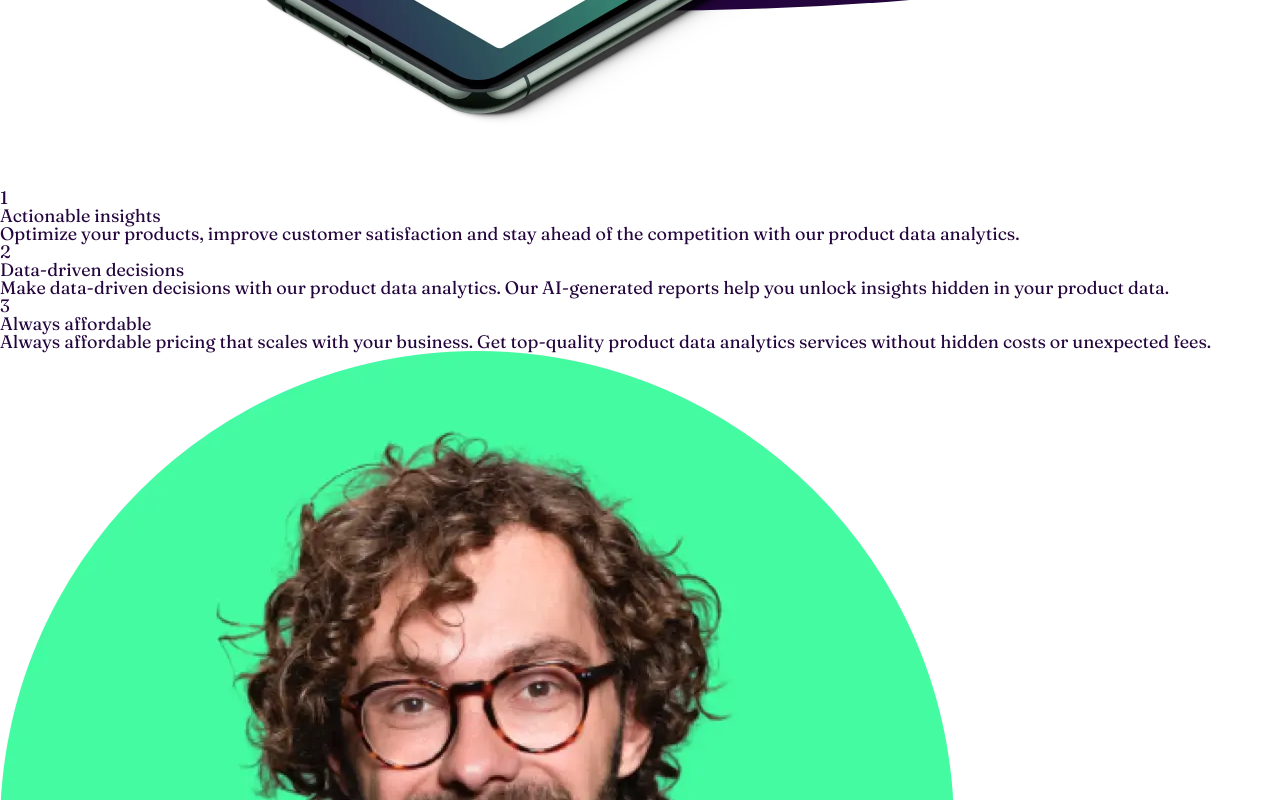
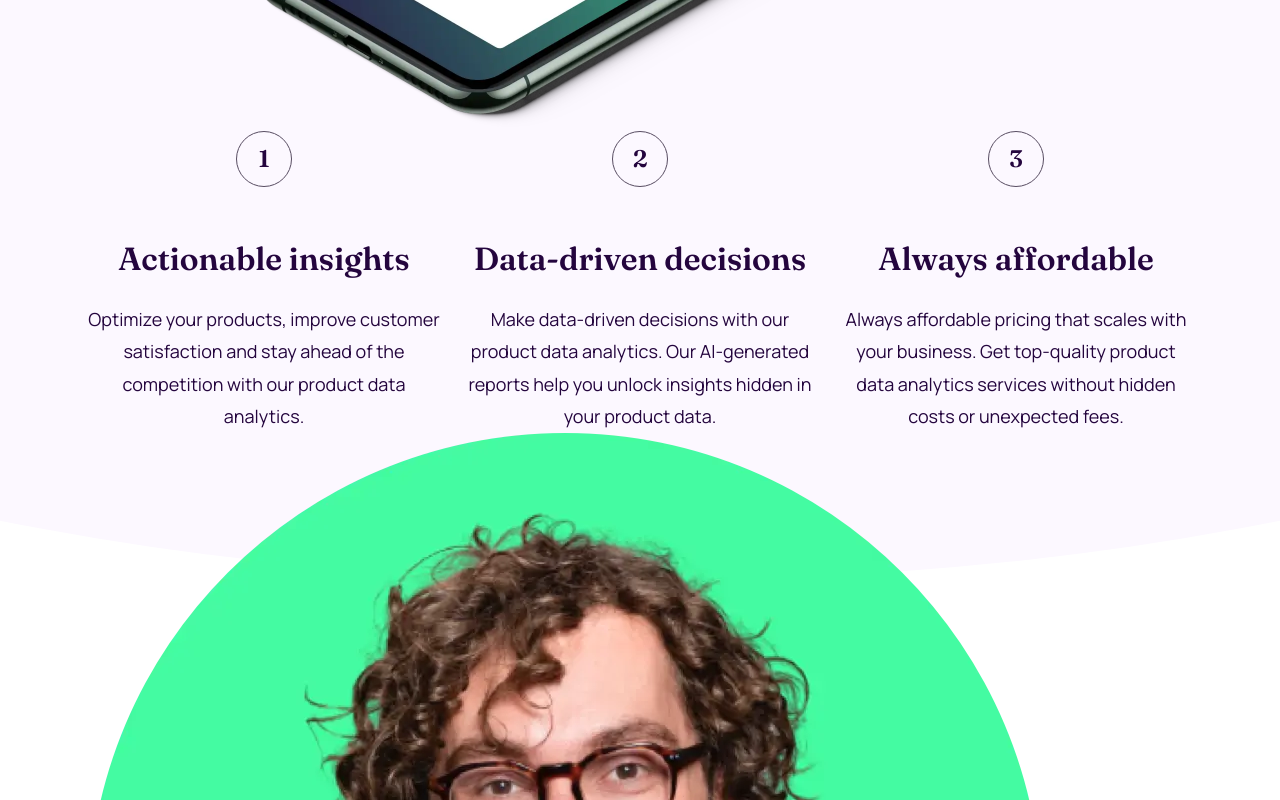
Before and after one commit to UmutYG/FrontendMentor-Workit-Landing-Page, a plain HTML site: page index.html in a window 1280 px wide. Shown: the part 760-1560 px from the top of the page. Drawn offline with Linux system fonts and the light colour scheme.

Commit message:
features added

```diff
--- a/css/common.css
+++ b/css/common.css
@@ -10,7 +10,7 @@
 
 :root {
     --color-primary400: #24053e;
-    --color-primary300: #584d62;
+    --color-border: #584d62;
     --color-primary100: #fcf8ff;
     --color-secondary400: #44ffa1;
 }
@@ -23,6 +23,7 @@
 
 html {
     font-size: 62.5%;
+    overflow-x: hidden;
 }
 
 body {
@@ -34,7 +35,8 @@ body {
 }
 
 .container {
-    max-width: 110rem;
+    max-width: 110.4rem;
+    margin: 0 auto;
 }
 
 .text-bold {
--- a/css/style.css
+++ b/css/style.css
@@ -1,7 +1,7 @@
 /* HEADER */
 
 .header {
-    padding: 5.8rem 16.5rem;
+    padding: 5.8rem 16.5rem 0;
     position: relative;
 }
 
@@ -10,15 +10,13 @@
     position: absolute;
     left: 50%;
     width: 100%;
-    height: 50%;
+    height: 45rem;
     background-color: var(--color-primary400);
     border-radius: 50%;
 
     transform: translateX(-50%) scale(2);
 
     z-index: -1;
-
-
 }
 
 .main-nav {
@@ -59,11 +57,6 @@
     display: inline-block;
     position: relative;
 }
-/* .tailored::after {
-    content: "";
-    width: 100%;
-    height: 3px;
-} */
 
 .hero-img-box {
     max-width: 76.7rem;
@@ -83,5 +76,59 @@
     position: absolute;
     right: -2%;
     top: 35%;
+}
 
+/* FEATURES */
+
+.section-features {
+    position: relative;
 }
+
+.section-features::before {
+    content: '';
+    position: absolute;
+    left: 50%;
+    transform: translate(-50%, -50%) scale(2);
+    width: 100%;
+    height: 45rem;
+    z-index: -2;
+    background-color: var(--color-primary100);
+    border-radius: 50%;
+}
+
+.feature-box {
+    display: grid;
+    grid-template-columns: 1fr 1fr 1fr;
+    column-gap: 2.4rem;
+}
+
+.feature {
+    display: flex;
+    flex-direction: column;
+    align-items: center;
+}
+
+.feature-number {
+    display: flex;
+    width: 5.6rem;
+    height: 5.6rem;
+    align-items: center;
+    justify-content: center;
+    border-radius: 50%;
+    border: 1px solid var(--color-border);
+    font-size: 2.4rem;
+    font-weight: 600;
+    margin-bottom: 5.6rem;
+}
+
+.feature-heading {
+    font-size: 3.2rem;
+    font-weight: 600;
+    margin-bottom: 2.8rem;
+}
+
+.feature-description {
+    text-align: center;
+    font-family: 'Manrope', sans-serif;
+    line-height: 1.8;
+}
--- a/index.html
+++ b/index.html
@@ -56,7 +56,7 @@
 
         <main>
             <section class="section-features">
-                <div class="feature-box">
+                <div class="feature-box container">
                     <div class="feature">
                         <div class="feature-number">1</div>
                         <p class="feature-heading">Actionable insights</p>
```
